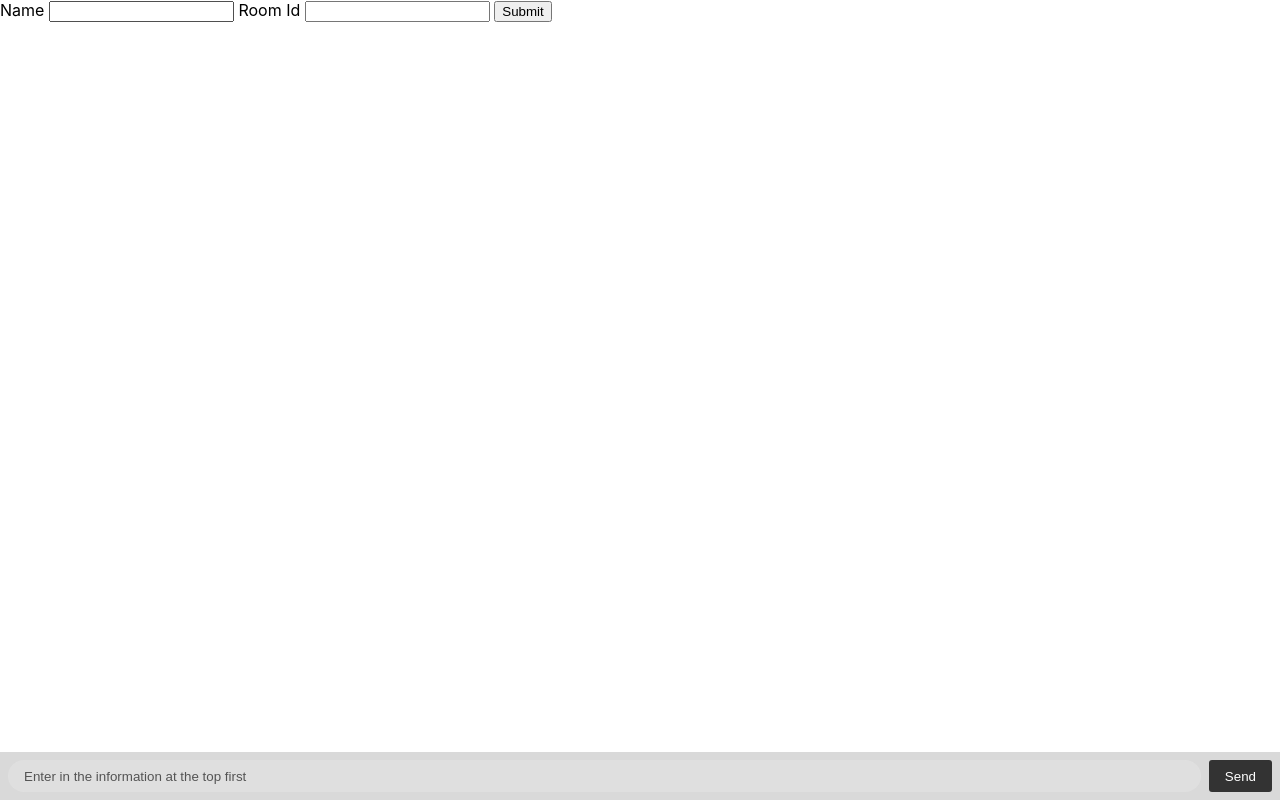
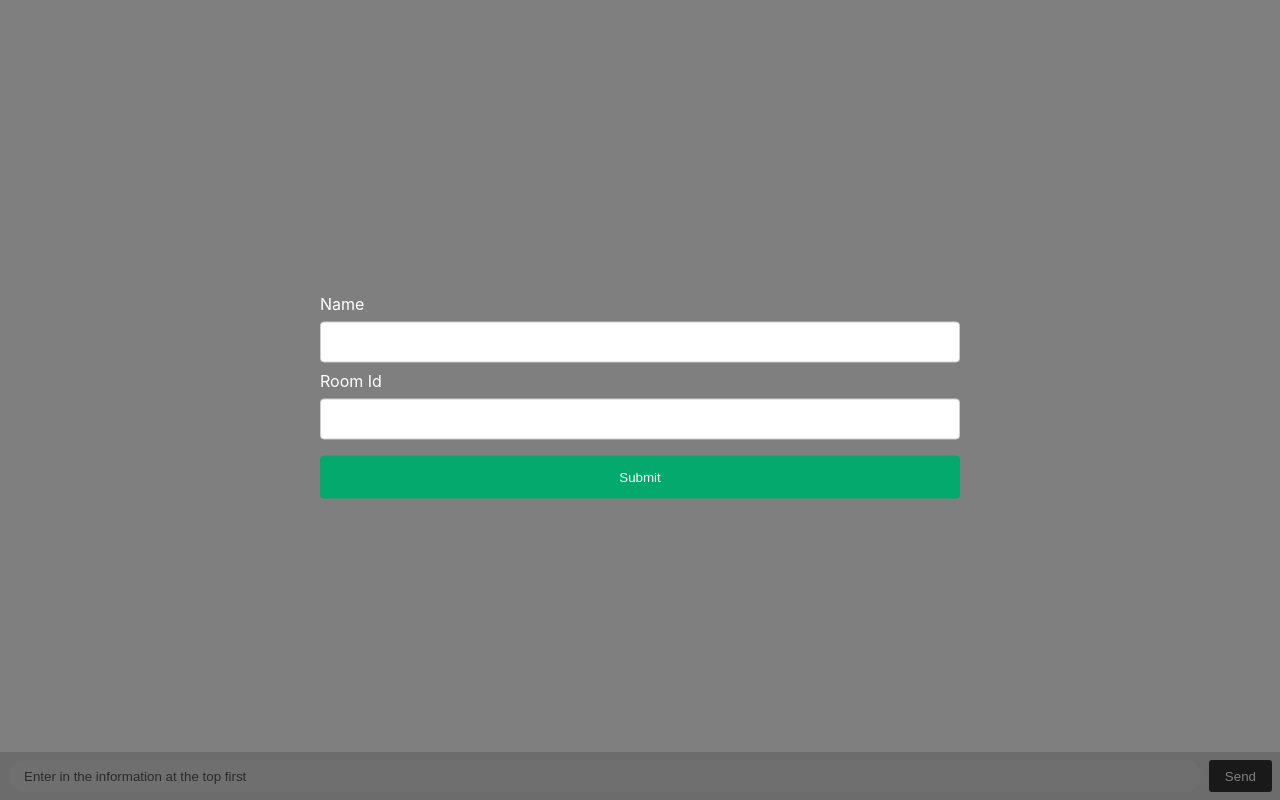
Before and after one commit to ApocalypseCalculator/despit, a website: page index.html in a window 1280 px wide. Drawn offline with nearby package versions, Linux system fonts and the light colour scheme; no server answers.

Commit message:
css for overlay

```diff
--- a/cdn/style.css
+++ b/cdn/style.css
@@ -52,3 +52,47 @@ body {
 #messages>li:nth-child(odd) {
     background: #efefef;
 }
+
+#overlay {
+    position: fixed;
+    display: block;
+    width: 100%;
+    height: 100%;
+    top: 0;
+    left: 0;
+    right: 0;
+    bottom: 0;
+    background-color: rgba(0, 0, 0, 0.5);
+    z-index: 2;
+    cursor: pointer;
+}
+
+#entryform {
+    position: absolute;
+    top: 50%;
+    left: 50%;
+    color: white;
+    transform: translate(-50%, -50%);
+    -ms-transform: translate(-50%, -50%);
+}
+
+.entryforminp {
+    width: 100%;
+    padding: 12px 20px;
+    margin: 8px 0;
+    display: inline-block;
+    border: 1px solid #ccc;
+    border-radius: 4px;
+    box-sizing: border-box;
+}
+
+#entryformsub {
+    width: 100%;
+    background-color: #04AA6D;
+    color: white;
+    padding: 14px 20px;
+    margin: 8px 0;
+    border: none;
+    border-radius: 4px;
+    cursor: pointer;
+}
```
